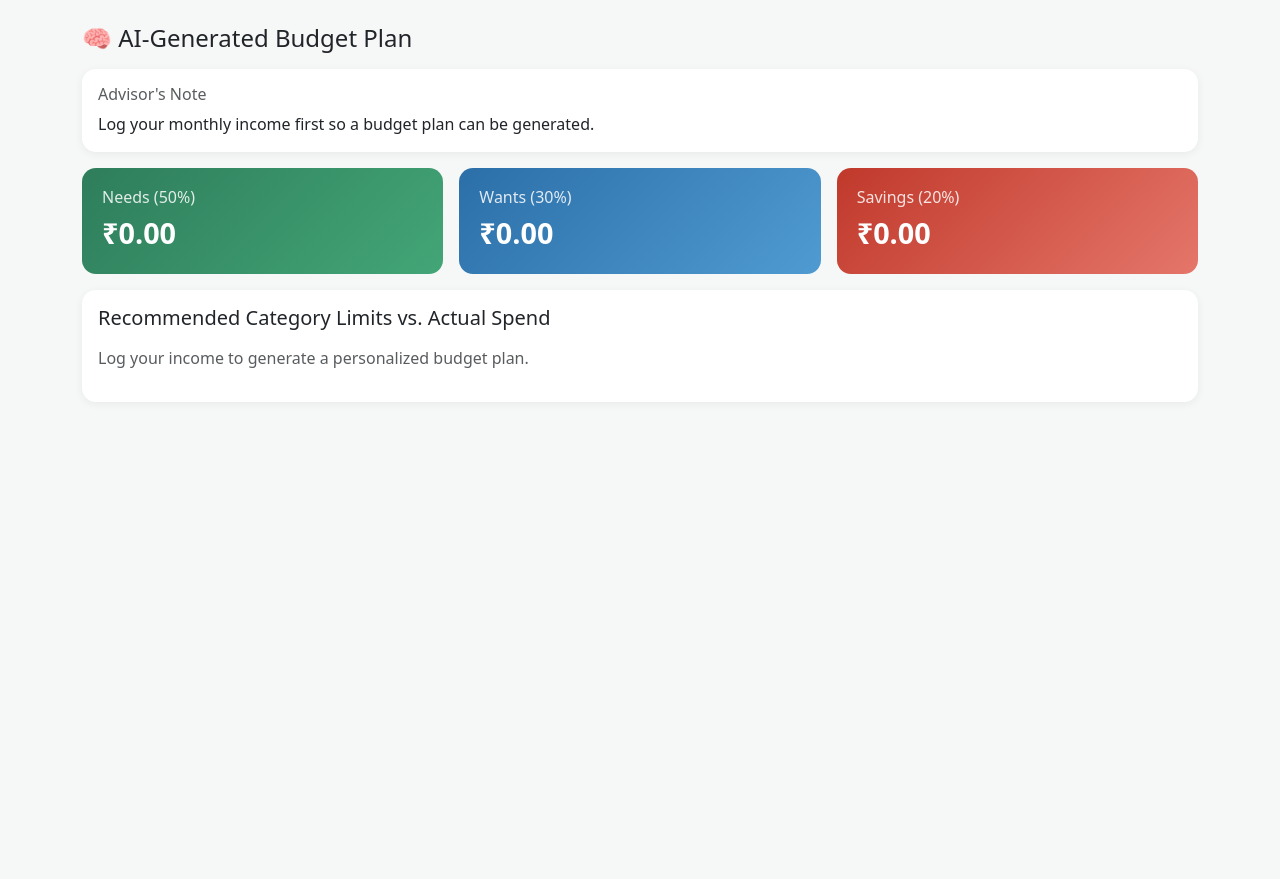
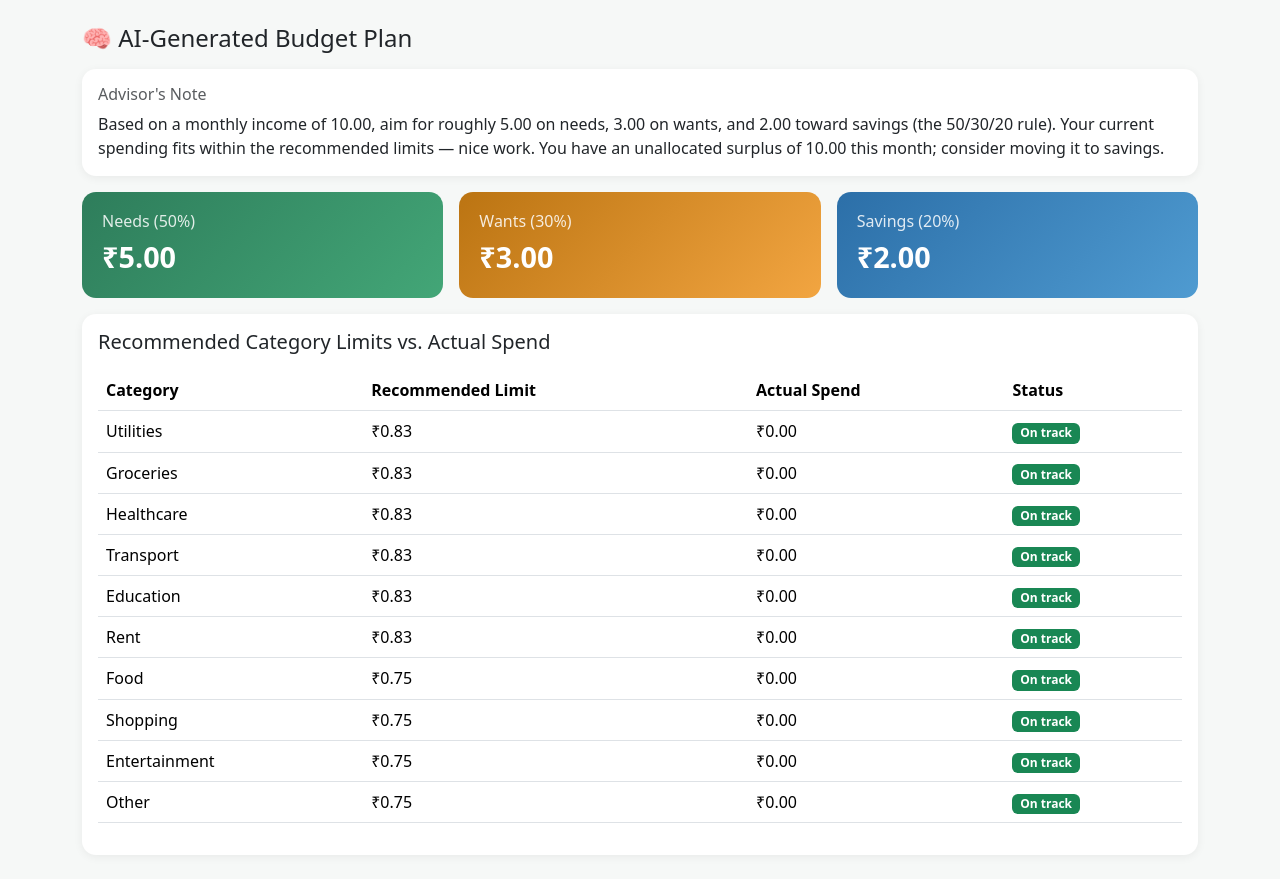
Before and after one commit to nirajpatil21/finance-advisor-bot-, a Flask app: page /budget in a window 1280 px wide. Shown: the part 56-935 px from the top of the page. Before the commit the page ends 424 px from the top, so only its background shows below. Run offline with Flask 3, Linux system fonts and the light colour scheme; a user stored in the database is signed in; tables that the repository leaves empty hold one stand-in row (values such as "Sample post").

Commit message:
Fix finance advisor validation and reporting bugs
Validate account and finance inputs, handle recurring income in monthly reports, query monthly data efficiently, and add regression coverage.

Co-authored-by: Copilot <223556219+Copilot@users.noreply.github.com>

```diff
--- a/app.py
+++ b/app.py
@@ -1,24 +1,50 @@
-from datetime import datetime, date
+from datetime import datetime, date, timedelta
 from calendar import month_name
-from collections import defaultdict
+from decimal import Decimal, InvalidOperation
+import math
+import re
 
 from flask import Flask, render_template, redirect, url_for, request, flash, jsonify
 from flask_login import (
     LoginManager, login_user, logout_user, login_required, current_user,
 )
+from sqlalchemy import func, or_
+from sqlalchemy.exc import IntegrityError
 
 from config import Config, IS_VERCEL
-from models import db, User, Income, Expense, Budget, SavingGoal, EXPENSE_CATEGORIES
+from models import db, User, Income, Expense, SavingGoal, EXPENSE_CATEGORIES
 import ai_engine
 
 
-def create_app():
+VALID_ROLES = {"individual", "student", "freelancer", "household"}
+
+
+def _parse_positive_amount(raw_value):
+    try:
+        value = float(Decimal(raw_value))
+    except (InvalidOperation, TypeError, ValueError, OverflowError):
+        return None
+    if not math.isfinite(value) or value <= 0:
+        return None
+    return value
+
+
+def _parse_date(raw_value):
+    try:
+        return datetime.strptime(raw_value, "%Y-%m-%d").date()
+    except (TypeError, ValueError):
+        return None
+
+
+def create_app(test_config=None):
     app = Flask(
         __name__,
         static_folder=None if IS_VERCEL else "public",
         static_url_path="",
     )
     app.config.from_object(Config)
+    if test_config:
+        app.config.update(test_config)
 
     db.init_app(app)
 
@@ -28,7 +54,10 @@ def create_app():
 
     @login_manager.user_loader
     def load_user(user_id):
-        return User.query.get(int(user_id))
+        try:
+            return db.session.get(User, int(user_id))
+        except (TypeError, ValueError):
+            return None
 
     with app.app_context():
         db.create_all()
@@ -38,35 +67,82 @@ def create_app():
         d = d or date.today()
         return d.strftime("%Y-%m")
 
+    def month_bounds(month_key):
+        month_start = datetime.strptime(month_key, "%Y-%m").date().replace(day=1)
+        if month_start.month == 12:
+            next_month = date(month_start.year + 1, 1, 1)
+        else:
+            next_month = date(month_start.year, month_start.month + 1, 1)
+        return month_start, next_month
+
     def month_expenses_by_category(user_id, month_key):
-        rows = Expense.query.filter_by(user_id=user_id).all()
-        data = defaultdict(float)
-        for r in rows:
-            if r.month_key == month_key:
-                data[r.category] += r.amount
-        return dict(data)
+        month_start, next_month = month_bounds(month_key)
+        rows = (
+            db.session.query(Expense.category, func.sum(Expense.amount))
+            .filter(
+                Expense.user_id == user_id,
+                Expense.date >= month_start,
+                Expense.date < next_month,
+            )
+            .group_by(Expense.category)
+            .all()
+        )
+        return {category: float(amount) for category, amount in rows}
 
     def month_income_total(user_id, month_key):
-        rows = Income.query.filter_by(user_id=user_id).all()
-        return sum(r.amount for r in rows if r.month_key == month_key)
+        month_start, next_month = month_bounds(month_key)
+        total = (
+            db.session.query(func.sum(Income.amount))
+            .filter(
+                Income.user_id == user_id,
+                Income.date < next_month,
+                or_(Income.date >= month_start, Income.is_recurring.is_(True)),
+            )
+            .scalar()
+        )
+        return float(total or 0)
 
     # ---------- auth ----------
     @app.route("/register", methods=["GET", "POST"])
     def register():
         if request.method == "POST":
-            username = request.form["username"].strip()
-            email = request.form["email"].strip()
-            password = request.form["password"]
+            username = request.form.get("username", "").strip().lower()
+            email = request.form.get("email", "").strip().lower()
+            password = request.form.get("password", "")
             role = request.form.get("role", "individual")
 
-            if User.query.filter((User.username == username) | (User.email == email)).first():
+            if not username or len(username) > 80:
+                flash("Enter a username of up to 80 characters.", "danger")
+                return redirect(url_for("register"))
+            if (
+                len(email) > 120
+                or not re.fullmatch(r"[^@\s]+@[^@\s]+\.[^@\s]+", email)
+            ):
+                flash("Enter a valid email address.", "danger")
+                return redirect(url_for("register"))
+            if len(password) < 6:
+                flash("Password must be at least 6 characters long.", "danger")
+                return redirect(url_for("register"))
+            if role not in VALID_ROLES:
+                flash("Select a valid account type.", "danger")
+                return redirect(url_for("register"))
+
+            if User.query.filter(
+                (func.lower(User.username) == username)
+                | (func.lower(User.email) == email)
+            ).first():
                 flash("Username or email already exists.", "danger")
                 return redirect(url_for("register"))
 
             user = User(username=username, email=email, role=role)
             user.set_password(password)
             db.session.add(user)
-            db.session.commit()
+            try:
+                db.session.commit()
+            except IntegrityError:
+                db.session.rollback()
+                flash("Username or email already exists.", "danger")
+                return redirect(url_for("register"))
             flash("Account created. Please log in.", "success")
             return redirect(url_for("login"))
         return render_template("register.html")
@@ -74,10 +150,11 @@ def create_app():
     @app.route("/login", methods=["GET", "POST"])
     def login():
         if request.method == "POST":
-            identifier = request.form["identifier"].strip()
-            password = request.form["password"]
+            identifier = request.form.get("identifier", "").strip()
+            password = request.form.get("password", "")
             user = User.query.filter(
-                (User.username == identifier) | (User.email == identifier)
+                (func.lower(User.username) == identifier.lower())
+                | (func.lower(User.email) == identifier.lower())
             ).first()
             if user and user.check_password(password):
                 login_user(user)
@@ -101,7 +178,7 @@ def create_app():
         total_spent = sum(expenses.values())
         savings = income_total - total_spent
 
-        prev_month = (date.today().replace(day=1) - __import__("datetime").timedelta(days=1)).strftime("%Y-%m")
+        prev_month = (date.today().replace(day=1) - timedelta(days=1)).strftime("%Y-%m")
         prev_expenses = month_expenses_by_category(current_user.id, prev_month)
 
         insights = ai_engine.generate_spending_insights(income_total, expenses, prev_expenses)
@@ -123,14 +200,23 @@ def create_app():
     @login_required
     def income():
         if request.method == "POST":
-            source = request.form["source"].strip()
-            amount = float(request.form["amount"])
-            income_date = datetime.strptime(request.form["date"], "%Y-%m-%d").date()
+            source = request.form.get("source", "").strip()
+            amount = _parse_positive_amount(request.form.get("amount"))
+            income_date = _parse_date(request.form.get("date"))
+            if not source or len(source) > 100:
+                flash("Enter an income source of up to 100 characters.", "danger")
+                return redirect(url_for("income"))
+            if amount is None:
+                flash("Enter an amount greater than zero.", "danger")
+                return redirect(url_for("income"))
+            if income_date is None:
+                flash("Enter a valid income date.", "danger")
+                return redirect(url_for("income"))
             is_recurring = bool(request.form.get("is_recurring"))
             db.session.add(Income(
                 user_id=current_user.id, source=source, amount=amount,
                 date=income_date, is_recurring=is_recurring,
-                notes=request.form.get("notes", ""),
+                notes=request.form.get("notes", "").strip()[:255],
             ))
             db.session.commit()
             flash("Income logged.", "success")
@@ -152,12 +238,22 @@ def create_app():
     @login_required
     def expenses():
         if request.method == "POST":
-            category = request.form["category"]
-            amount = float(request.form["amount"])
-            expense_date = datetime.strptime(request.form["date"], "%Y-%m-%d").date()
+            category = request.form.get("category", "")
+            amount = _parse_positive_amount(request.form.get("amount"))
+            expense_date = _parse_date(request.form.get("date"))
+            if category not in EXPENSE_CATEGORIES:
+                flash("Select a valid expense category.", "danger")
+                return redirect(url_for("expenses"))
+            if amount is None:
+                flash("Enter an amount greater than zero.", "danger")
+                return redirect(url_for("expenses"))
+            if expense_date is None:
+                flash("Enter a valid expense date.", "danger")
+                return redirect(url_for("expenses"))
             db.session.add(Expense(
                 user_id=current_user.id, category=category, amount=amount,
-                date=expense_date, description=request.form.get("description", ""),
+                date=expense_date,
+                description=request.form.get("description", "").strip()[:255],
             ))
             db.session.commit()
             flash("Expense logged.", "success")
@@ -194,10 +290,19 @@ def create_app():
     @login_required
     def goals():
         if request.method == "POST":
-            name = request.form["name"].strip()
-            target = float(request.form["target_amount"])
-            deadline_raw = request.form.get("deadline")
-            deadline = datetime.strptime(deadline_raw, "%Y-%m-%d").date() if deadline_raw else None
+            name = request.form.get("name", "").strip()
+            target = _parse_positive_amount(request.form.get("target_amount"))
+            deadline_raw = request.form.get("deadline", "").strip()
+            deadline = _parse_date(deadline_raw) if deadline_raw else None
+            if not name or len(name) > 100:
+                flash("Enter a goal name of up to 100 characters.", "danger")
+                return redirect(url_for("goals"))
+            if target is None:
+                flash("Enter a target amount greater than zero.", "danger")
+                return redirect(url_for("goals"))
+            if deadline_raw and deadline is None:
+                flash("Enter a valid goal deadline.", "danger")
+                return redirect(url_for("goals"))
             db.session.add(SavingGoal(
                 user_id=current_user.id, name=name, target_amount=target, deadline=deadline,
             ))
@@ -212,7 +317,10 @@ def create_app():
     @login_required
     def contribute_goal(goal_id):
         goal = SavingGoal.query.filter_by(id=goal_id, user_id=current_user.id).first_or_404()
-        amount = float(request.form["amount"])
+        amount = _parse_positive_amount(request.form.get("amount"))
+        if amount is None:
+            flash("Enter a contribution greater than zero.", "danger")
+            return redirect(url_for("goals"))
         goal.current_amount = (goal.current_amount or 0) + amount
         db.session.commit()
         return redirect(url_for("goals"))
@@ -222,6 +330,14 @@ def create_app():
     @login_required
     def report():
         month_key = request.args.get("month", current_month_key())
+        try:
+            parsed_month = datetime.strptime(month_key, "%Y-%m")
+        except (TypeError, ValueError):
+            flash("Select a valid report month.", "danger")
+            return redirect(url_for("report"))
+        if parsed_month.strftime("%Y-%m") != month_key:
+            flash("Select a valid report month.", "danger")
+            return redirect(url_for("report"))
         income_total = month_income_total(current_user.id, month_key)
         expenses = month_expenses_by_category(current_user.id, month_key)
         total_spent = sum(expenses.values())
--- a/config.py
+++ b/config.py
@@ -27,3 +27,6 @@ class Config:
     SQLALCHEMY_DATABASE_URI = DATABASE_URL or f"sqlite:///{os.path.join(BASE_DIR, 'finance_advisor.db')}"
     SQLALCHEMY_TRACK_MODIFICATIONS = False
     GEMINI_API_KEY = os.environ.get("GEMINI_API_KEY", "")
+    SESSION_COOKIE_HTTPONLY = True
+    SESSION_COOKIE_SAMESITE = "Lax"
+    SESSION_COOKIE_SECURE = IS_VERCEL
--- a/public/css/style.css
+++ b/public/css/style.css
@@ -24,6 +24,7 @@ body { background: var(--bg); }
 }
 .stat-card.income { background: linear-gradient(135deg, #2e7d5b, #43a677); }
 .stat-card.spent { background: linear-gradient(135deg, #c0392b, #e5766a); }
+.stat-card.wants { background: linear-gradient(135deg, #bb7412, #f2a541); }
 .stat-card.savings { background: linear-gradient(135deg, #2c6fa8, #4f9bd1); }
 
 .stat-card h6 { opacity: 0.85; margin-bottom: 0.25rem; }
--- a/templates/budget.html
+++ b/templates/budget.html
@@ -13,10 +13,10 @@
     <div class="stat-card income"><h6>Needs (50%)</h6><div class="value">₹{{ "%.2f"|format(plan.total_needs) }}</div></div>
   </div>
   <div class="col-md-4">
-    <div class="stat-card savings"><h6>Wants (30%)</h6><div class="value">₹{{ "%.2f"|format(plan.total_wants) }}</div></div>
+    <div class="stat-card wants"><h6>Wants (30%)</h6><div class="value">₹{{ "%.2f"|format(plan.total_wants) }}</div></div>
   </div>
   <div class="col-md-4">
-    <div class="stat-card spent"><h6>Savings (20%)</h6><div class="value">₹{{ "%.2f"|format(plan.total_savings) }}</div></div>
+    <div class="stat-card savings"><h6>Savings (20%)</h6><div class="value">₹{{ "%.2f"|format(plan.total_savings) }}</div></div>
   </div>
 </div>
 
--- a/templates/expenses.html
+++ b/templates/expenses.html
@@ -16,7 +16,7 @@
         </div>
         <div class="mb-3">
           <label class="form-label">Amount (₹)</label>
-          <input type="number" step="0.01" name="amount" class="form-control" required>
+          <input type="number" min="0.01" step="0.01" name="amount" class="form-control" required>
         </div>
         <div class="mb-3">
           <label class="form-label">Date</label>
--- a/templates/goals.html
+++ b/templates/goals.html
@@ -12,7 +12,7 @@
         </div>
         <div class="mb-3">
           <label class="form-label">Target Amount (₹)</label>
-          <input type="number" step="0.01" name="target_amount" class="form-control" required>
+          <input type="number" min="0.01" step="0.01" name="target_amount" class="form-control" required>
         </div>
         <div class="mb-3">
           <label class="form-label">Deadline (optional)</label>
@@ -36,7 +36,7 @@
           <div class="progress mb-2"><div class="progress-bar bg-success" style="width: {{ g.progress_pct }}%"></div></div>
           {% if g.deadline %}<small class="text-muted">Deadline: {{ g.deadline }}</small><br>{% endif %}
           <form method="POST" action="{{ url_for('contribute_goal', goal_id=g.id) }}" class="d-flex gap-2 mt-2">
-            <input type="number" step="0.01" name="amount" class="form-control form-control-sm" placeholder="Add amount" style="max-width:150px" required>
+            <input type="number" min="0.01" step="0.01" name="amount" class="form-control form-control-sm" placeholder="Add amount" style="max-width:150px" required>
             <button class="btn btn-sm btn-outline-primary">Contribute</button>
           </form>
         </div>
--- a/templates/income.html
+++ b/templates/income.html
@@ -12,7 +12,7 @@
         </div>
         <div class="mb-3">
           <label class="form-label">Amount (₹)</label>
-          <input type="number" step="0.01" name="amount" class="form-control" required>
+          <input type="number" min="0.01" step="0.01" name="amount" class="form-control" required>
         </div>
         <div class="mb-3">
           <label class="form-label">Date</label>
--- a/templates/register.html
+++ b/templates/register.html
@@ -6,11 +6,11 @@
   <form method="POST">
     <div class="mb-3">
       <label class="form-label">Username</label>
-      <input type="text" name="username" class="form-control" required>
+      <input type="text" name="username" class="form-control" maxlength="80" required>
     </div>
     <div class="mb-3">
       <label class="form-label">Email</label>
-      <input type="email" name="email" class="form-control" required>
+      <input type="email" name="email" class="form-control" maxlength="120" required>
     </div>
     <div class="mb-3">
       <label class="form-label">Password</label>
```
Also changed, not shown: ai_engine.py (+6 -3 lines), models.py (+9 -5 lines), tests/test_app.py (added, +187 -0 lines), README.md.
